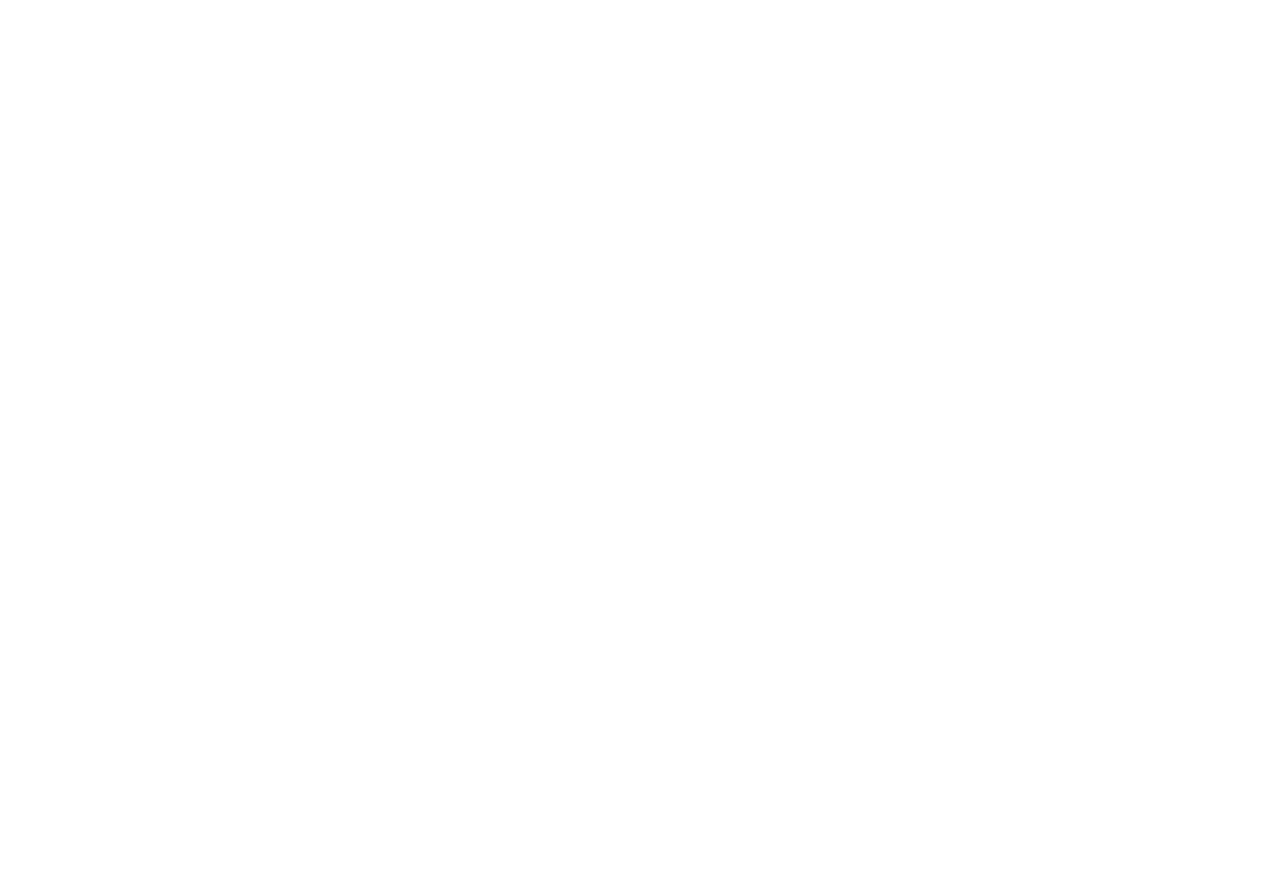
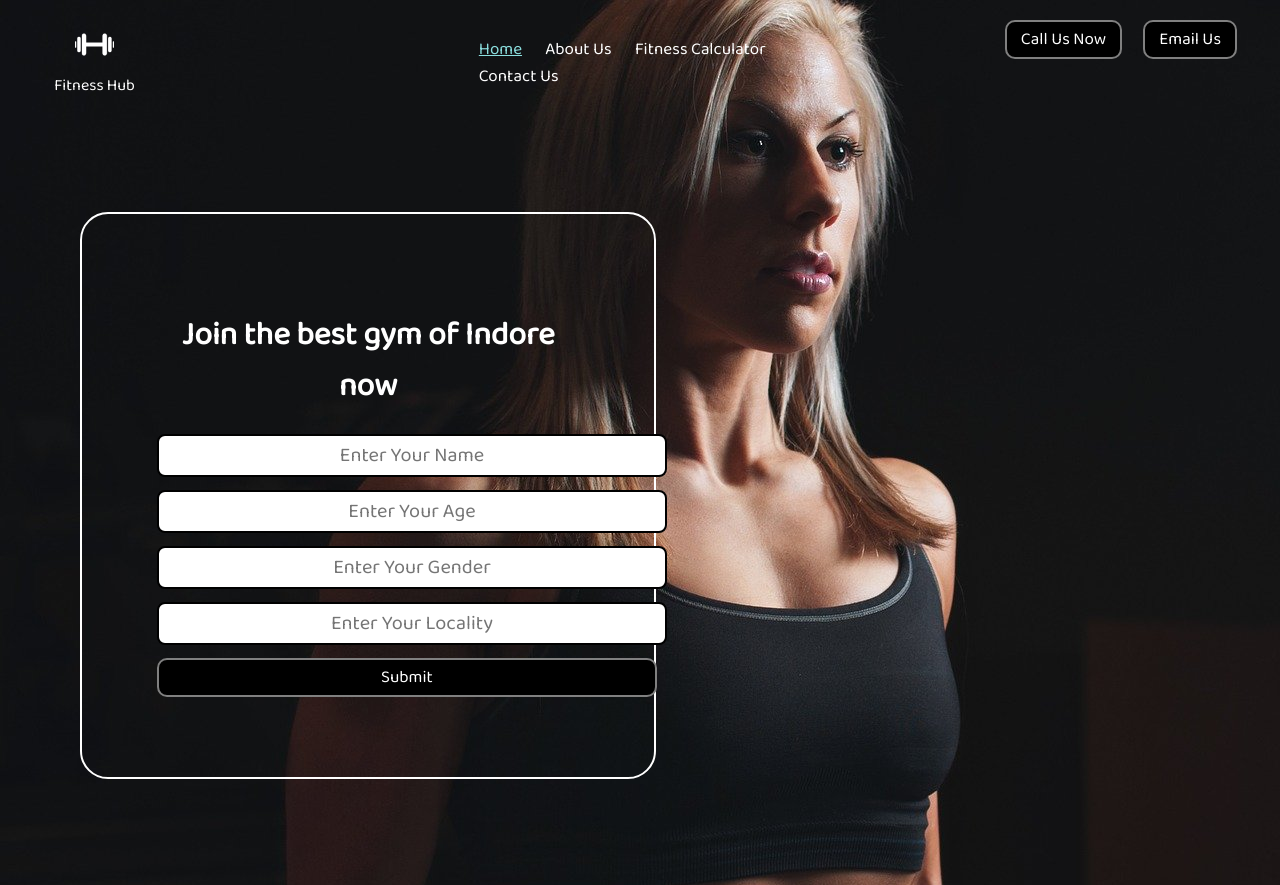
Before and after one commit to nehaneosoft/Revision_IQ, a plain HTML site: page Project1/index.html in a window 1280 px wide. Before the commit the page ends 800 px from the top, so only its background shows below. Drawn offline with Linux system fonts and the light colour scheme.

Commit message:
Added Project

```diff
--- a/Project1/index.html
+++ b/Project1/index.html
@@ -6,7 +6,152 @@
     <meta name="viewport" content="width=device-width, initial-scale=1.0">
     <title>Fitness Hub</title>
 </head>
+<link href="https://fonts.googleapis.com/css2?family=Baloo+Bhai+2&family=Lora:ital@1&family=Roboto+Slab:wght@100&family=Work+Sans:ital,wght@1,200&display=swap" rel="stylesheet">
+    <link rel="stylesheet" href="css/style.csss">
+    <style>
+        /* CSS Reset */
+        body{
+            font-family: 'Baloo Bhai 2', cursive;
+            color: white;
+            margin: 0px;
+            padding: 0px;
+            background:  url('img/bg.jpg');
+        }
+
+        .left{
+            display: inline-block;
+            /* allows to set a width and height on the element. */
+            position: absolute;
+            top: 20px;
+            left: 54px;
+            /* border: 2px solid red; */
+
+        }
+        .left img{
+            padding: 0px 21px;
+            padding-top: 5px;
+            width: 39px;
+            filter: invert(100%);
+        }
+        .left div{
+            text-align: center;
+        }
+        .mid{
+            display: block;
+            width: 33%;
+            margin : 20px auto;
+            /* border: 2px solid green; */
+
+        }
+        .right{
+            position: absolute;
+            /* The element is positioned respective to its parent element, Here parent element is header */
+            top: 20px;
+            right: 34px;
+            display: inline-block;
+            /* border: 2px solid yellow; */
+        }
+        .navbar{
+            display: inline-block;
+        }
+        .navbar li{
+            display: inline-block;
+            font-size: 17px;
+        }
+        .navbar li a{
+            color: white;
+            text-decoration: none;
+            padding: 15px 10px;
+        }
+        .navbar li a:hover , .navbar li a.active{
+            text-decoration: underline;
+            color: rgb(139, 223, 223);
+        }
+        .btn{
+            font-family: 'Baloo Bhai 2', cursive;
+            margin: 0 9px;
+            background-color: black;
+            color: white;
+            padding:  4px 14px;
+            border: 2px solid grey;
+            border-radius: 10px;
+            font-size: 17px;
+            cursor:pointer
+        }
+        .btn:hover{
+            background-color: rgb(87, 74, 50);
+        }
+        .container{
+            border: 2px solid white;
+            margin: 106px 80px;
+            padding: 75px;
+            width: 33%;
+            border-radius: 28px;
+        }
+        .form-group input{
+            font-family: 'Baloo Bhai 2', cursive;
+            text-align: center;
+            display: block;
+            width:500px;
+            padding: 3px;
+            border: 2px solid black;
+            margin: 13px auto;
+            font-size: 20px;
+            border-radius: 8px;
+
+        }
+        .container h1{
+            text-align: center;
+        }
+        .container button{
+            display: block;
+            width: 500px;
+            margin: 5px auto;
+        }
+    </style>
+
 <body>
+    <header class="header">
+        <!-- Left box for logo -->
+        <div class="left">
+            <img src="img/d.png" alt="logo">
+            <div>Fitness Hub</div>
+        </div>
 
+        <!-- Mid box for navbar -->
+        <div class="mid">
+            <ul class="navbar">
+                <li><a href="#" class="active">Home</a></li>
+                <li><a href="#">About Us</a></li>
+                <li><a href="#">Fitness Calculator</a></li>
+                <li><a href="#">Contact Us</a></li>
+            </ul>
+        </div>
+
+        <!-- Right box for buttons -->
+        <div class="right">
+            <button class="btn">Call Us Now</button>
+            <button class="btn">Email Us</button>
+        </div>
+    </header>
+
+    <div class="container">
+       <h1>Join the best gym of Indore now</h1>
+       <form>
+           <div class="form-group">
+               <input type="text" name="" placeholder="Enter Your Name">
+           </div>
+           <div class="form-group">
+            <input type="text" name="" placeholder="Enter Your Age">
+        </div>
+        <div class="form-group">
+            <input type="text" name="" placeholder="Enter Your Gender">
+        </div>
+        <div class="form-group">
+            <input type="text" name="" placeholder="Enter Your Locality">
+        </div>
+        <button class="btn">Submit</button>
+       </form>
+    </div>
 </body>
 </html>
```
Also changed, not shown: Project1/css/style.css (added), Project1/img/bg.jpg (added), Project1/img/d.png (added).
